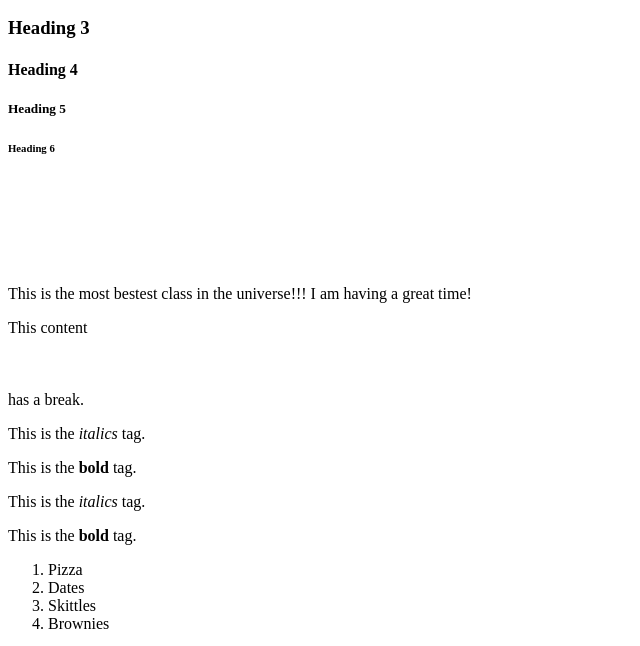
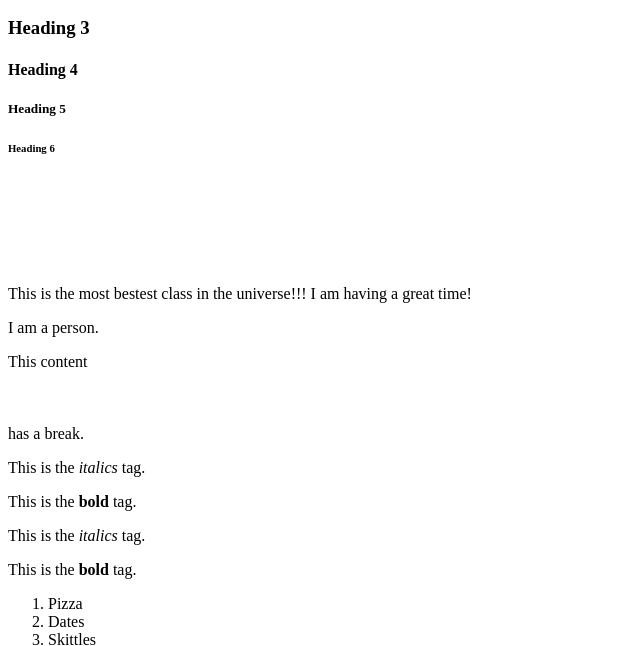
Before and after one commit to maiahunter/CIM111, a plain HTML site: page notes/week2/index.html in a window 1280 px wide. Shown: the part 96-742 px from the top of the page, without its empty margins (0-640 px from the left). Drawn offline with Linux system fonts and the light colour scheme.

Commit message:
added p tag

```diff
--- a/notes/week2/index.html
+++ b/notes/week2/index.html
@@ -16,7 +16,7 @@
     <h6>Heading 6</h6>
     <br><br><br><br><br>
     <p>This is the most bestest class in the universe!!! I am having a great time! </p>
-
+    <p>I am a person.</p>
     <p>This content
       <br><br><br><br>
 
```
